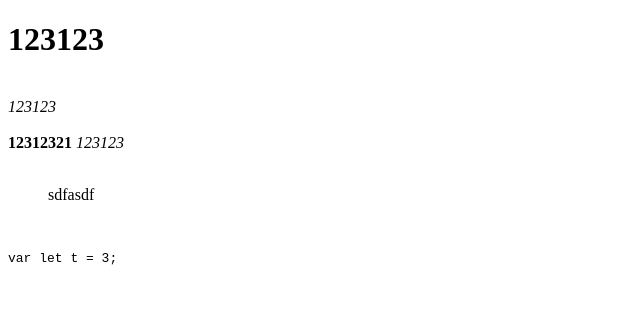
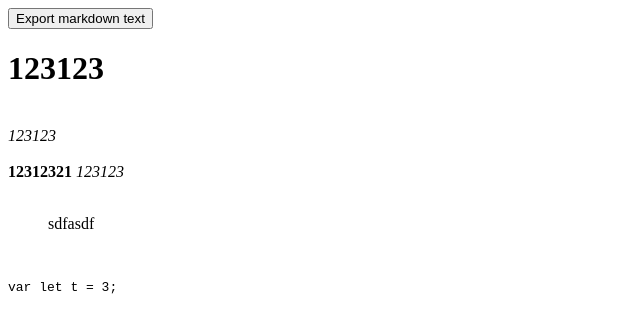
Before and after one commit to fuermosi777/Sia, a React app: page / in a window 1280 px wide. Shown: the top 332 px of the page, without its empty margins (0-640 px from the left). Built offline with nearby package versions, Linux system fonts and the light colour scheme; the HTML template or start-up script is replaced by a standard one.

Commit message:
prepare for export

```diff
--- a/examples/index.jsx
+++ b/examples/index.jsx
@@ -20,10 +20,19 @@ class App extends React.Component {
     super(props);
   }
 
+  editor = null;
+
   render() {
     return (
-      <Sia text={text}/>
+      <div>
+        <button onClick={this.handleExportClick}>Export markdown text</button>
+        <Sia text={text} ref={editor => this.editor = editor}/>
+      </div>
     );
+  }
+
+  handleExportClick = () => {
+    this.editor.getText();
   }
 }
 
--- a/src/Sia.jsx
+++ b/src/Sia.jsx
@@ -163,6 +163,15 @@ class Sia extends React.PureComponent {
     this.editor.focus();
   }
 
+  /**
+   * Return markdown text of current state
+   * @return {string}
+   */
+  getText = () => {
+    let { content } = getCurrent(this.state.editorState);
+    console.log(convertToRaw(content));
+  }
+
   onImageEntityEditing = () => {
     if (this.props.onImageEditing) {
       this.props.onImageEditing(this.state.editorState);
```
